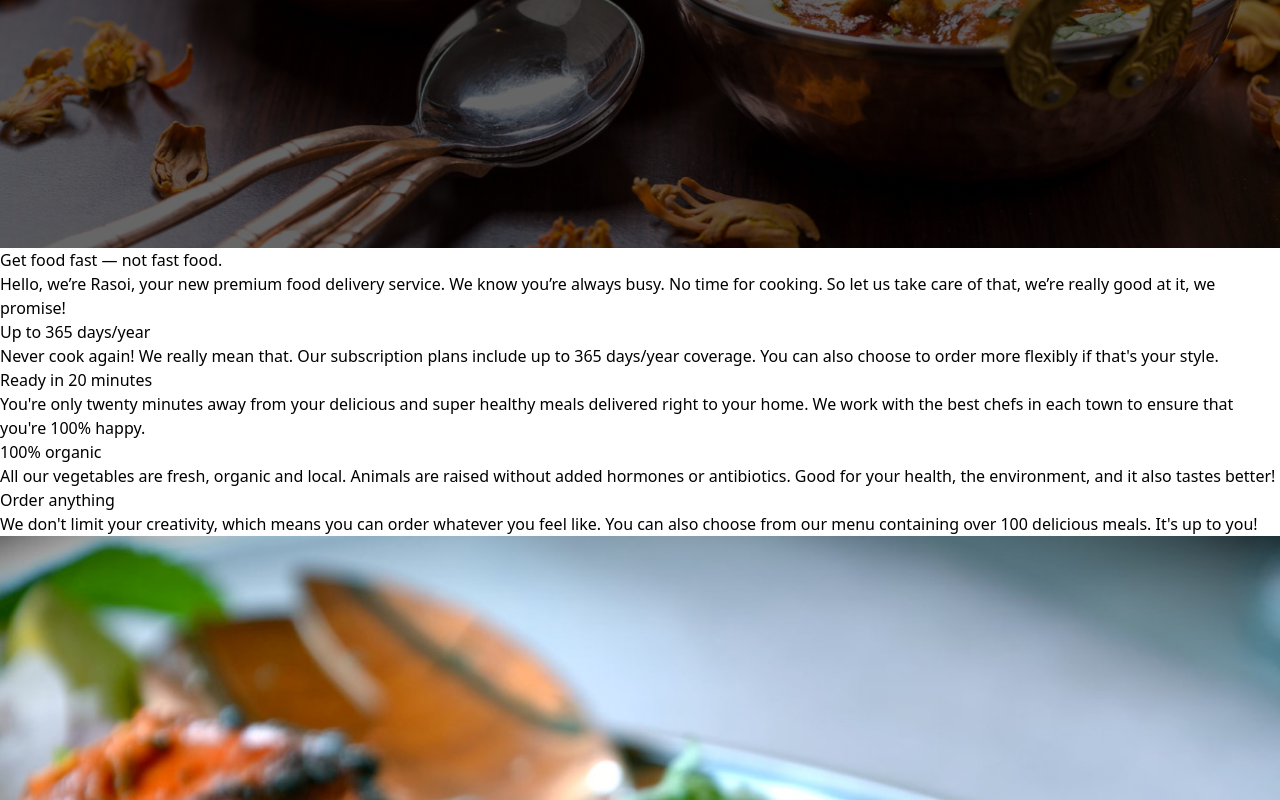
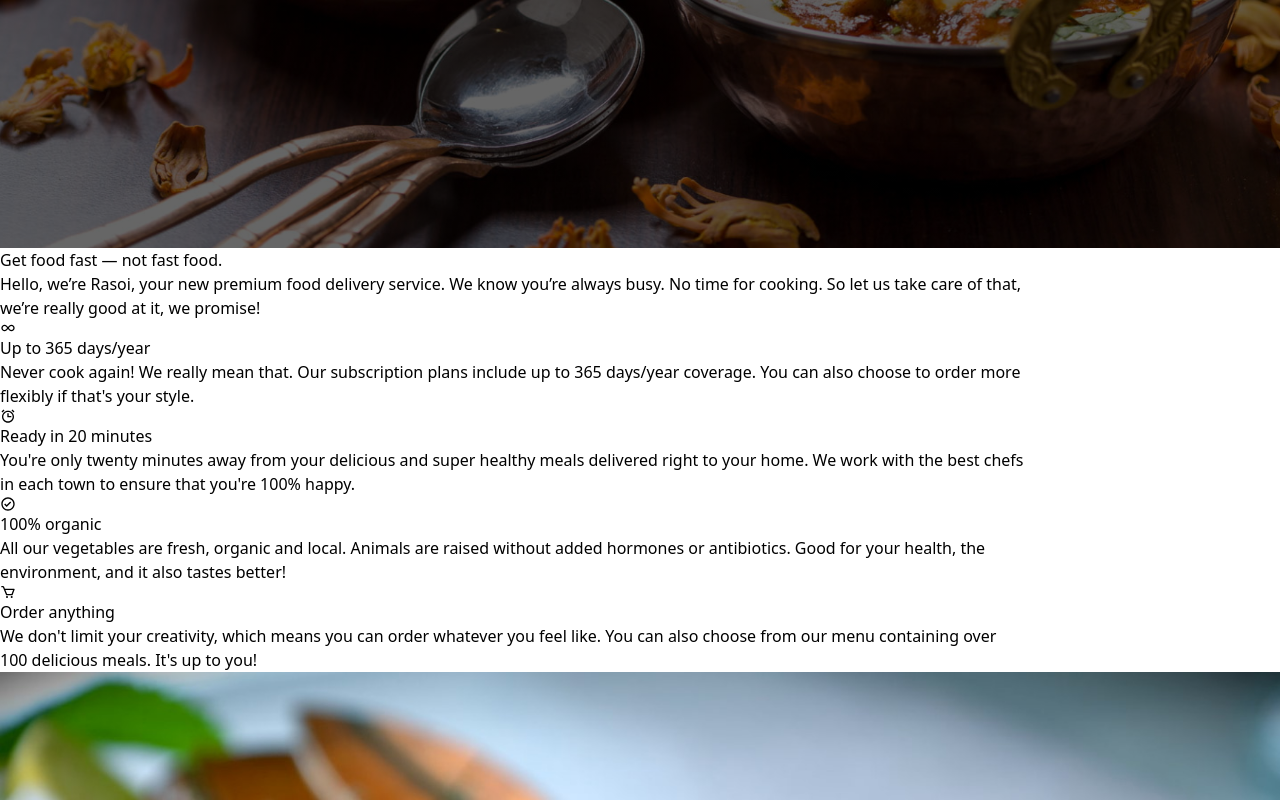
Before and after one commit to barnwalp/rasoi, a React (Create React App) app: page / in a window 1280 px wide. Shown: the part 552-1352 px from the top of the page. Built offline with nearby package versions, Linux system fonts and the light colour scheme.

Commit message:
feat/added react icons

```diff
--- a/package.json
+++ b/package.json
@@ -9,6 +9,7 @@
 		"@testing-library/user-event": "^13.5.0",
 		"react": "^18.2.0",
 		"react-dom": "^18.2.0",
+		"react-icons": "^4.6.0",
 		"react-scripts": "5.0.1",
 		"web-vitals": "^2.1.4"
 	},
--- a/src/App.js
+++ b/src/App.js
@@ -1,5 +1,9 @@
 import { Fragment, useState } from 'react';
 import logo from './assets/rasoi_logo.png';
+import { BiInfinite } from "react-icons/bi";
+import { BiAlarm } from "react-icons/bi";
+import { BiCheckCircle } from "react-icons/bi";
+import { BiCart } from "react-icons/bi";
 // import hero from './assets/hero_picture.jpg';
 // import amritsar from './assets/amrtisar.jpg';
 // import delhi from './assets/delhi.jpg';
@@ -63,15 +67,18 @@
 				</div>
 			</header>
 
-			<section className="section food_delivery">
-				<div className="section-heading">
-					<h2>Get food fast &mdash; not fast food.</h2>
+			<section className="section food_delivery w-4/5">
+				<div className="section-heading relative mx-auto">
+					<h2 className="">
+						Get food fast &mdash; not fast food.
+					</h2>
 					<p className="section-details">
 						Hello, we’re Rasoi, your new premium food delivery service. We know you’re always busy. No time for cooking. So let us take care of that, we’re really good at it, we promise!
 					</p>
 				</div>
 				<div className="section-columns">
 					<div className="section-columns-items">
+						<BiInfinite />
 						<ion-icon className="big-icon" name="infinite-outline"></ion-icon>
 						<h3>Up to 365 days/year</h3>
 						<p>
@@ -79,6 +86,7 @@
 						</p>
 					</div>
 					<div className="section-columns-items">
+						<BiAlarm />
 						<ion-icon className="big-icon" name="alarm-outline"></ion-icon>
 						<h3>Ready in 20 minutes</h3>
 						<p>
@@ -86,6 +94,7 @@
 						</p>
 					</div>
 					<div className="section-columns-items">
+						<BiCheckCircle />
 						<ion-icon className="big-icon" name="checkmark-circle-outline"></ion-icon>
 						<h3>100% organic</h3>
 						<p>
@@ -93,6 +102,7 @@
 						</p>
 					</div>
 					<div className="section-columns-items">
+						<BiCart />
 						<ion-icon className="big-icon" name="file-tray-outline"></ion-icon>
 						<h3>Order anything</h3>
 						<p>
```
Also changed, not shown: 1 other file (tests, documents, lock files or other folders). Lines whose indentation alone changed are shown as unchanged.
